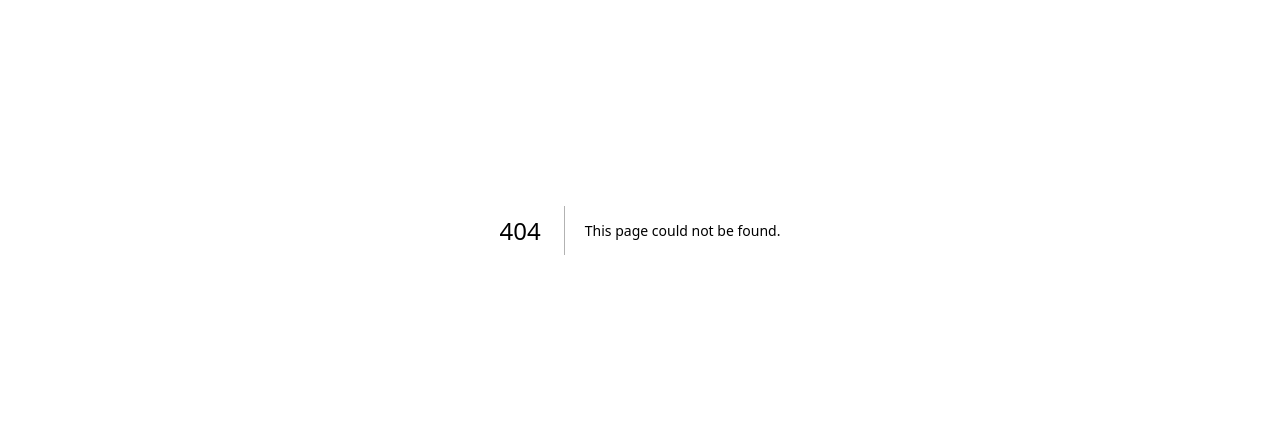
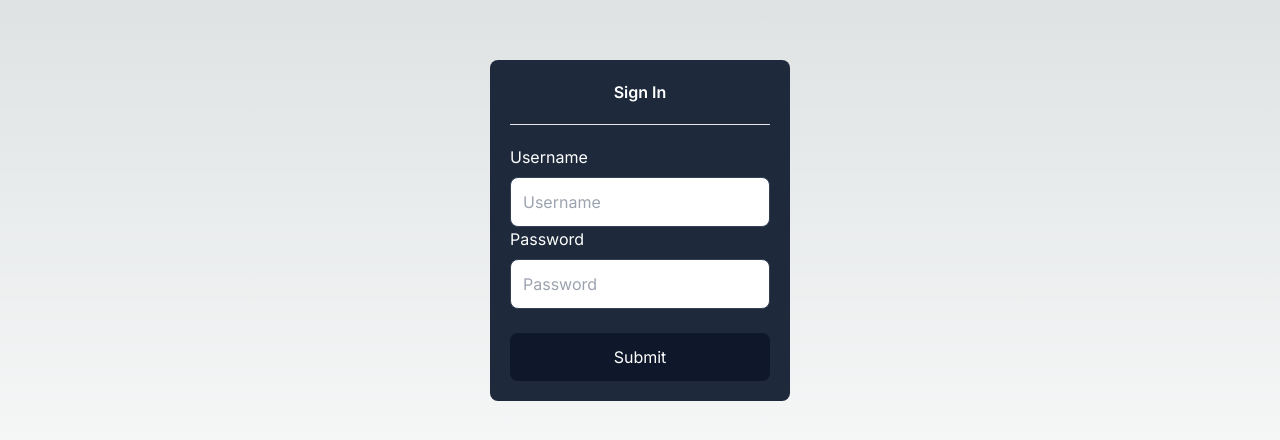
Before and after one commit to SilvanoNatalizi/strings-app, a Next.js app: page /signin in a window 1280 px wide. Before the commit this address had no page. Shown: the part 170-610 px from the top of the page. Built offline with nearby package versions, Linux system fonts and the light colour scheme.

Commit message:
signin page

```diff
--- /dev/null
+++ b/app/(private)/feed/page.tsx
@@ -0,0 +1,9 @@
+import exp from "constants";
+
+export default async function Feed() {
+    return (
+        <main>
+            <h1>Feed</h1>
+        </main>
+    );
+}
--- /dev/null
+++ b/app/(private)/layout.tsx
@@ -0,0 +1,7 @@
+export default function PrivateLayout({
+    children,
+}: {
+    children: React.ReactNode;
+}) {
+    return<main>{children}</main>
+}
--- /dev/null
+++ b/app/(public)/layout.tsx
@@ -0,0 +1,11 @@
+export default function PublicLayout({
+    children,
+}: {
+    children: React.ReactNode;
+}) {
+    return (
+    <main className="flex min-h-screen max-w-md items-center justify-center m-auto">
+        {children}
+        </main>
+    );
+}
--- /dev/null
+++ b/app/(public)/signin/Form.tsx
@@ -0,0 +1,65 @@
+"use client";
+import { useRouter } from "next/navigation";
+import React, { FormEvent , useState } from "react";
+
+function Form() {
+    const router = useRouter();
+    const [username, setUsername] = useState<undefined | string>("")
+    const [password, setPassword] = useState<undefined | string>("")
+
+    async function handleSubmit(e:FormEvent) {
+        e.preventDefault();
+        const res = await fetch("/api/login", {
+            method: "post",
+            body: JSON.stringify({ username, password}),
+
+        })
+        if (res.ok) {
+            router.push("/feed")
+        } else {
+            alert("log in failed");
+        }
+    }
+    return (
+        <form onSubmit={handleSubmit}
+        className="flex flex-col gap-2 p-5 max-w-xs w-full bg-slate-800 rounded-lg"
+
+        >
+            <div className="text-center">
+                <h3 className="font-semibold text-white">Sign In</h3>
+            </div>
+            <div className="my-3">
+                <hr />
+            </div>
+            <div>
+                <div className="flex flex-col gap-2">
+                    <label className="text-white">Username</label>
+                    <input
+                    className="text-black p-3 border border-slate-700 rounded-lg"
+                    type = "text"
+                    onChange={(e) => setUsername(e.target.value)}
+                    value={username}
+                    id="username"
+                    placeholder="Username"
+                    required
+                    />
+                </div>
+                <div className="flex flex-col gap-2">
+                    <label className="text-white">Password</label>
+                    <input
+                    className="text-black p-3 border border-slate-700 rounded-lg"
+                    type="password"
+                    onChange={(e) => setPassword(e.target.value)}
+                    value={password}
+                    id="password"
+                    placeholder="Password"
+                    required
+                    />
+                </div>
+            </div>
+            <button type="submit" className="text-white mt-4 bg-slate-900 p-3 rounded-lg">Submit</button>
+        </form>
+    )
+}
+
+export default Form;
--- /dev/null
+++ b/app/(public)/signin/page.tsx
@@ -0,0 +1,10 @@
+import Form from "./Form";
+
+export default async function SignIn() {
+    return (
+        <div>
+            <Form />
+
+        </div>
+    )
+}
```
